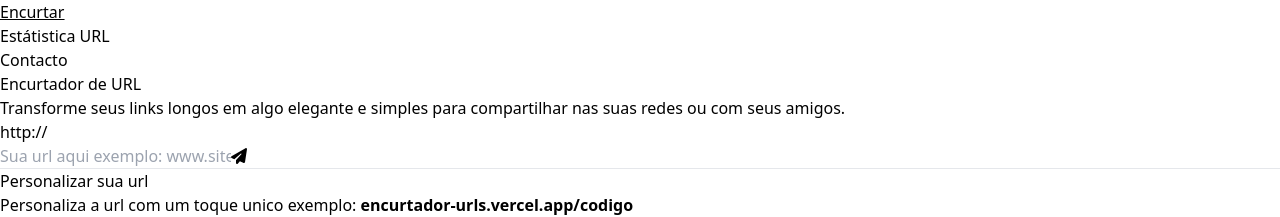
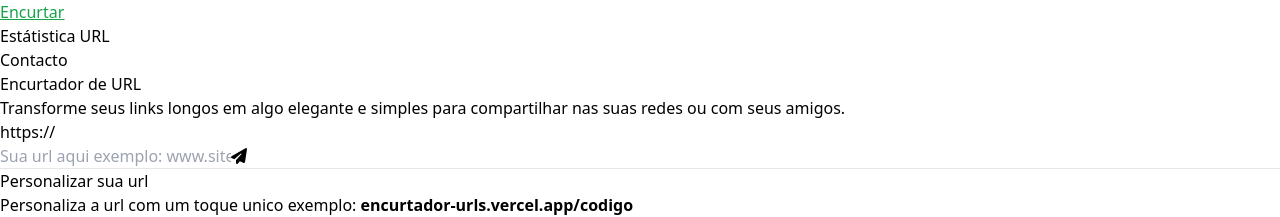
Before and after one commit to juelsonjunior/interface-encurtador-url, a React (Vite) app: page / in a window 1280 px wide. Shown: the top 217 px of the page. Built offline with nearby package versions, Linux system fonts and the light colour scheme.

Commit message:
Alterando textos

```diff
--- a/src/pages/encurtador.jsx
+++ b/src/pages/encurtador.jsx
@@ -54,7 +54,7 @@ function Encurtador() {
             <div className="shadow-lg flex flex-col justify-center p-5 rounded-lg mt-3 w-1/2">
                 <div className="flex items-center justify-between w-full h-10">
                     <div className="bg-slate-800 text-green-600 h-full flex items-center rounded-s-md text-nowrap px-2 p-1 text-sm">
-                        http://
+                        https://
                     </div>
                     <input
                         type="text"
```
